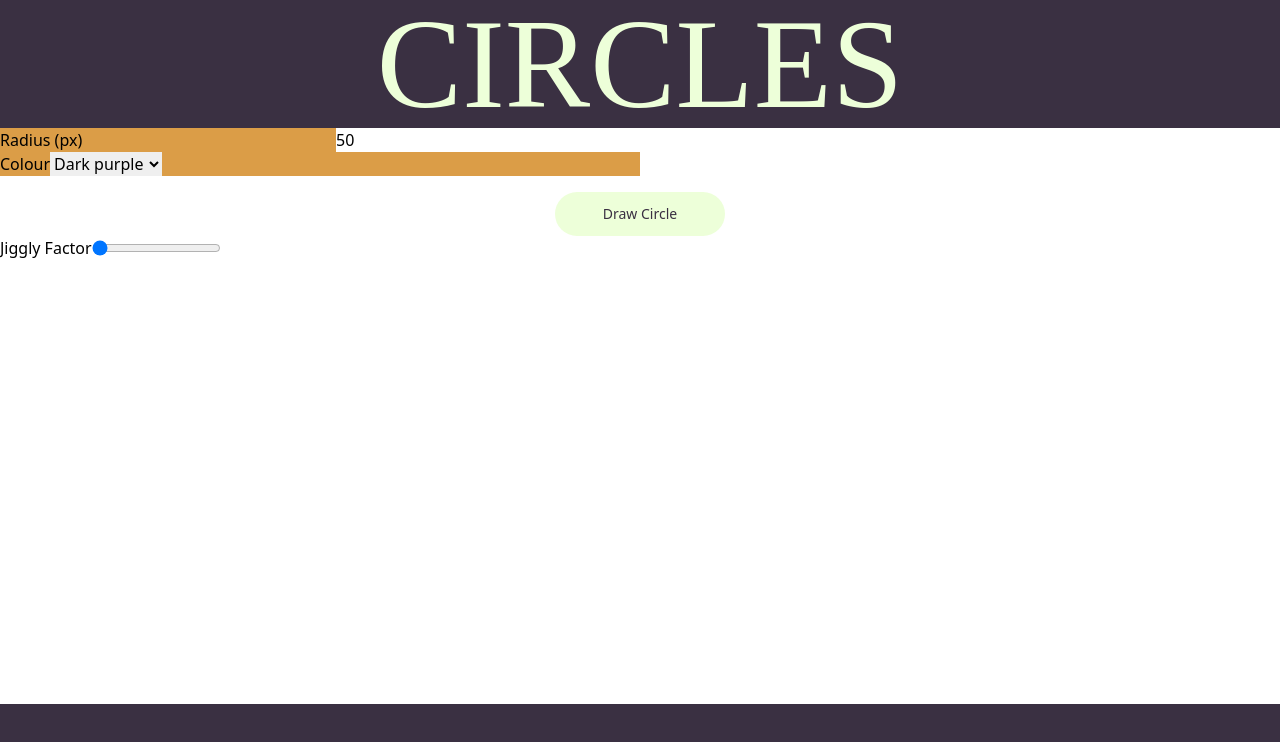
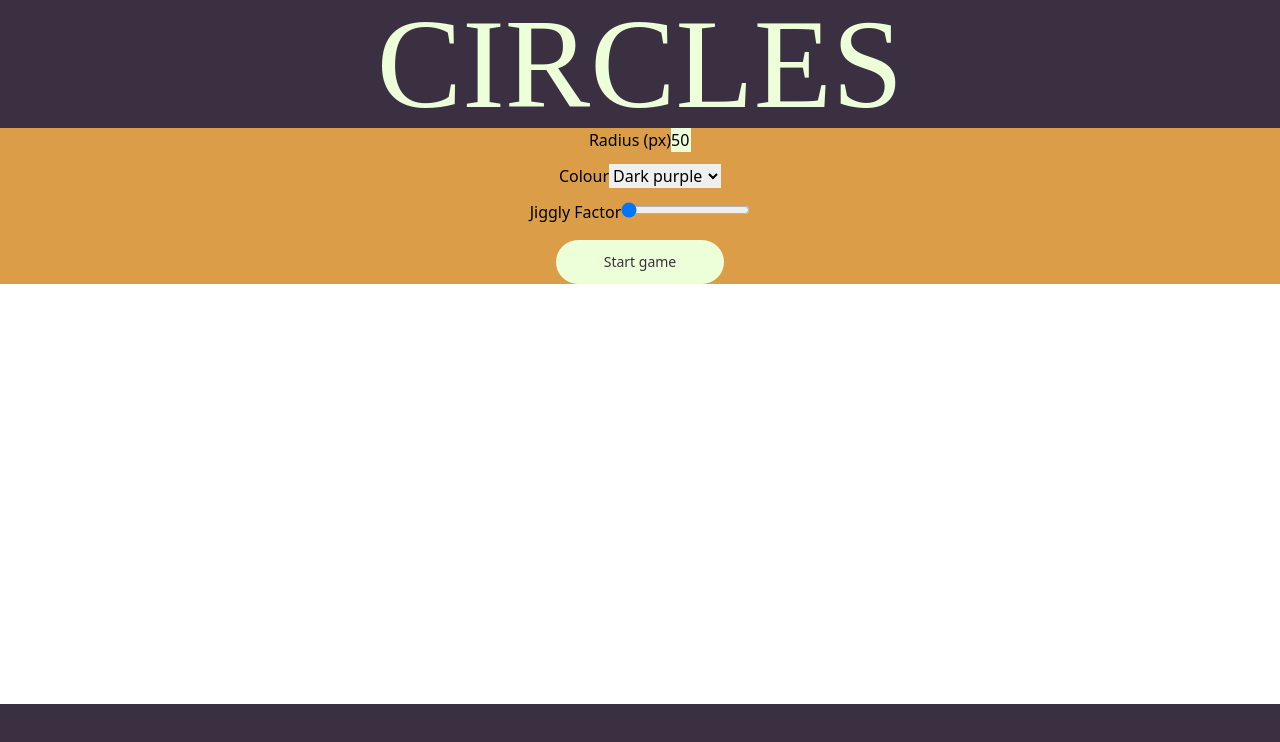
Before and after one commit to r-pal/circles, a React (Create React App) app: page / in a window 1280 px wide. Shown: the top 742 px of the page. Built offline with nearby package versions, Linux system fonts and the light colour scheme; a web font is replaced by a local one.

Commit message:
top tidied

```diff
--- a/src/components/CircleSettings.tsx
+++ b/src/components/CircleSettings.tsx
@@ -17,6 +17,7 @@ export type Inputs = {
 
 const CircleSettings: React.FC<CircleSettingsProps> = ({}) => {
   const [circleSketch, setCircleSketch] = useState<Inputs>();
+  const [selectedColour, setSelectedColour] = useState("");
   const [jiggliness, setJiggliness] = useState(0);
   console.log(jiggliness);
   const { register, handleSubmit, control } = useForm<Inputs>();
@@ -24,13 +25,14 @@ const CircleSettings: React.FC<CircleSettingsProps> = ({}) => {
     setCircleSketch(data);
     console.log(data);
   };
-  const selectedColour = useWatch({ control, name: "colour" });
+  // const selectedColour = useWatch({ control, name: "colour" });
 
   return (
     <>
+      <div className="bg-[#DB9D47] grid content-center">
         <form onSubmit={handleSubmit(onSubmit)}>
-        <div className="w-1/2 bg-[#DB9D47]">
-          <div className="sm:grid sm:grid-cols-2 sm:gap-8">
+          <div className="w-full bg-[#DB9D47] flex flex-col items-center gap-3">
+            <div>
               Radius (px)
               <input
                 required
@@ -38,12 +40,18 @@ const CircleSettings: React.FC<CircleSettingsProps> = ({}) => {
                 placeholder="Enter radius in px"
                 defaultValue={50}
                 {...register("radius")}
+                className="w-5 bg-[#EDFFD9]"
               />
             </div>
+            <div>
               Colour
               <select
                 {...register("colour")}
-            className={clsx(selectedColour && `bg-[${selectedColour}]`)}
+                className={clsx(
+                  "selectedColour && bg-[${selectedColour}]",
+                  "selectedColour.id === 1 && text-bg-[#EDFFD9]"
+                )}
+                onChange={(e) => setSelectedColour(e.target.value)}
               >
                 {colours.map((c) => (
                   <option
@@ -56,17 +64,8 @@ const CircleSettings: React.FC<CircleSettingsProps> = ({}) => {
                 ))}
               </select>
             </div>
-        <div className="flex flex-col gap-4 w-full text-center pt-4">
-          <button type="submit">
-            <Button text="Draw Circle" />
-          </button>
-          {/* <button>
-            <Button text="Save Circle" variant />
-          </button> */}
-        </div>
-      </form>
-      <div className="flex">
-        <div>Jiggly Factor</div>
+            <div>
+              Jiggly Factor
               <input
                 type="range"
                 step="1"
@@ -78,6 +77,14 @@ const CircleSettings: React.FC<CircleSettingsProps> = ({}) => {
                 onChange={(e) => setJiggliness(Number(e.target.value))}
               />
             </div>
+          </div>
+          <div className="flex flex-col gap-4 w-full text-center pt-4">
+            <button type="submit">
+              <Button text="Start game" />
+            </button>
+          </div>
+        </form>
+      </div>
       {circleSketch && (
         <Sketch circleSketch={circleSketch} jiggliness={jiggliness} />
       )}
--- a/src/components/Sketch.tsx
+++ b/src/components/Sketch.tsx
@@ -25,21 +25,23 @@ const Sketch: React.FC<SketchProps> = ({ circleSketch, jiggliness }) => {
   const sketch = (s: P5CanvasInstance) => {
     let x: number;
     let y: number;
+    let n: number;
+    let circles = [];
 
     s.setup = () => {
       s.createCanvas(canvasWidth(), 500);
       x = s.random(0, s.width);
       y = s.random(0, s.height);
-      console.log("width: ", s.width);
     };
 
-    // s.setup = () => s.createCanvas(1000, 660);
     s.draw = () => {
-      s.background(100);
+      s.background(50, 89, 100);
+      n = 6;
+      for (let i = 0; i < n; i++) {
         s.ellipse(x, y, diameter, diameter);
         s.fill(circleSketch.colour);
         x = x + s.random(-jiggliness, jiggliness);
-      y = y + s.random(-jiggliness, jiggliness);
+        y = y + s.random(-3 * jiggliness, 3 * jiggliness);
         // in case it jiggles off screen:
         if (y < 0) {
           y = s.height;
@@ -47,20 +49,16 @@ const Sketch: React.FC<SketchProps> = ({ circleSketch, jiggliness }) => {
         if (x < 0) {
           x = s.width;
         }
+      }
     };
 
-    // s.mousePressed = () => {
-    //   let d = s.dist(s.mouseX, s.mouseY, x, y);
-    //   if (d < 100) {
-    //     console.log("pressed");
-    //   }
-    //   if (y < 0) {
-    //     y = s.height;
-    //   }
-    //   if (x < 0) {
-    //     x = s.width;
-    //   }
-    // };
+    s.mousePressed = () => {
+      let d = s.dist(s.mouseX, s.mouseY, x, y);
+      if (d < diameter) {
+        console.log("pressed");
+        y = y + 50;
+      }
+    };
   };
 
   return <ReactP5Wrapper sketch={sketch} />;
```
Lines whose indentation alone changed are shown as unchanged.
